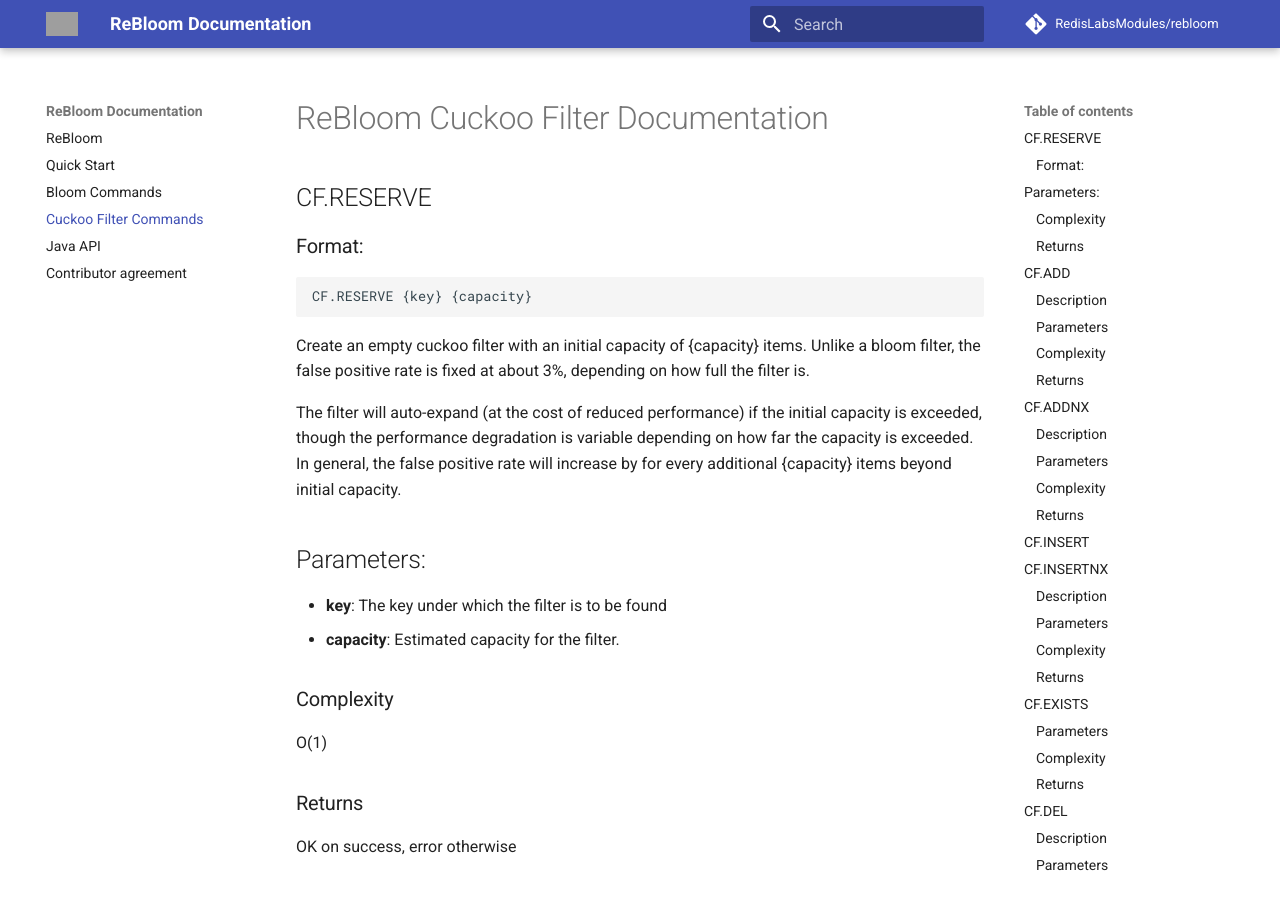
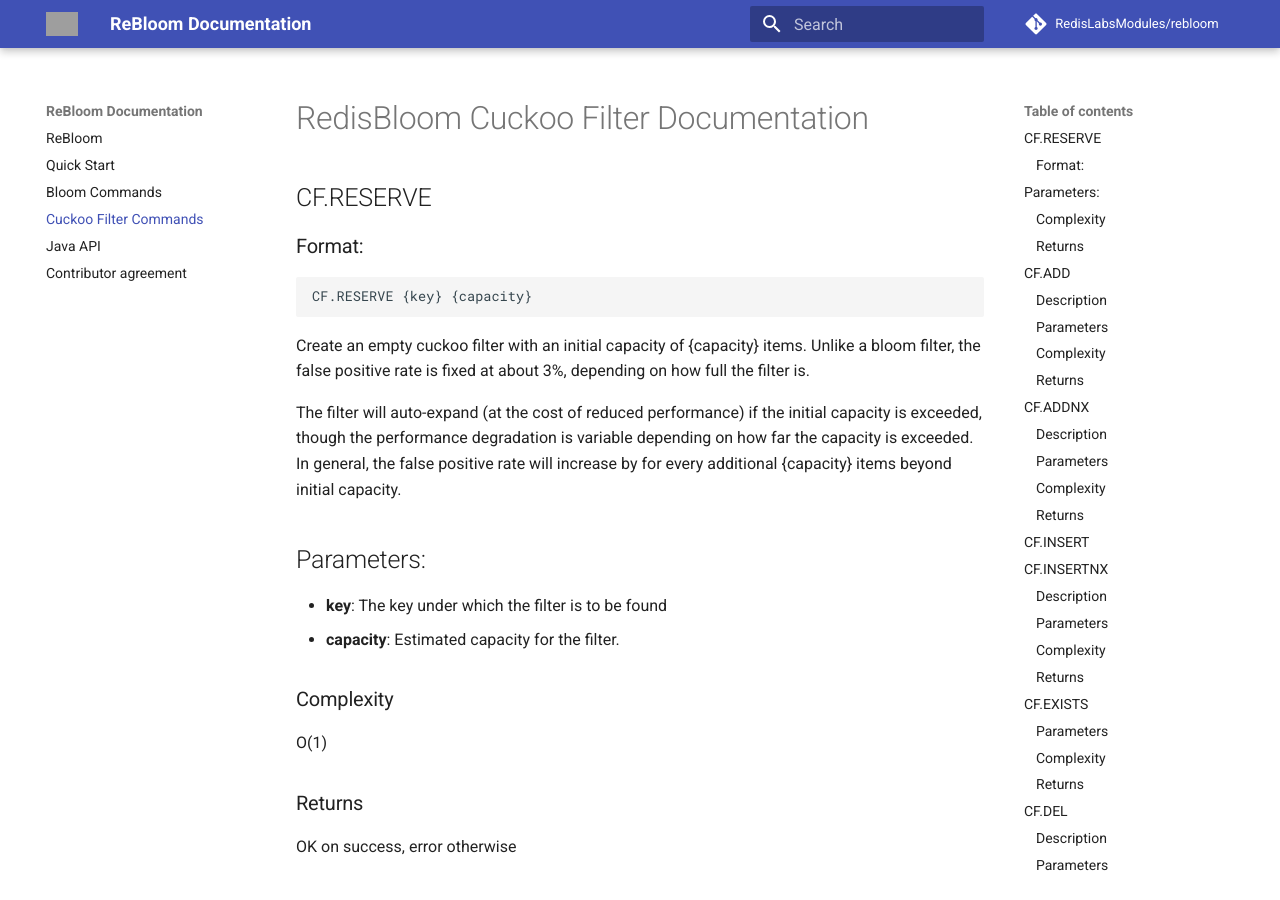
Before and after one commit to RedisBloom/RedisBloom, an MkDocs documentation site: the page built from docs/Cuckoo_Commands.md, in a window 1280 px wide and 900 px high. Built offline with MkDocs 1.6.1 and Material for MkDocs 9.7.7, drawn with Linux system fonts in a browser that asks for light colours; comment, search, counter and statistics services are not loaded; old or Windows-style settings are respelled for this version of MkDocs; grey boxes are pictures that could not be loaded.

Commit message:
Update Cuckoo_Commands.md

```diff
--- a/docs/Cuckoo_Commands.md
+++ b/docs/Cuckoo_Commands.md
@@ -1,4 +1,4 @@
-# ReBloom Cuckoo Filter Documentation
+# RedisBloom Cuckoo Filter Documentation
 
 ## CF.RESERVE
 
```
